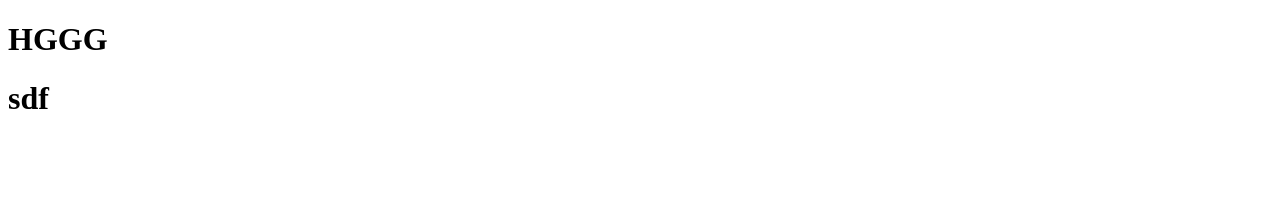
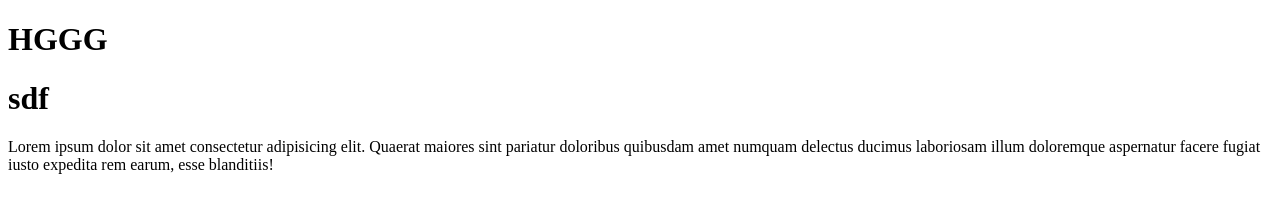
Before and after one commit to smsgaming019-spec/web-me, a plain HTML site: page index.html in a window 1280 px wide. Drawn offline with Linux system fonts and the light colour scheme.

Commit message:
add sentence

```diff
--- a/index.html
+++ b/index.html
@@ -8,5 +8,6 @@
 <body>
     <H1>HGGG</H1>
     <h1>sdf </h1>
+    <p>Lorem ipsum dolor sit amet consectetur adipisicing elit. Quaerat maiores sint pariatur doloribus quibusdam amet numquam delectus ducimus laboriosam illum doloremque aspernatur facere fugiat iusto expedita rem earum, esse blanditiis!</p>
 </body>
 </html>
```
